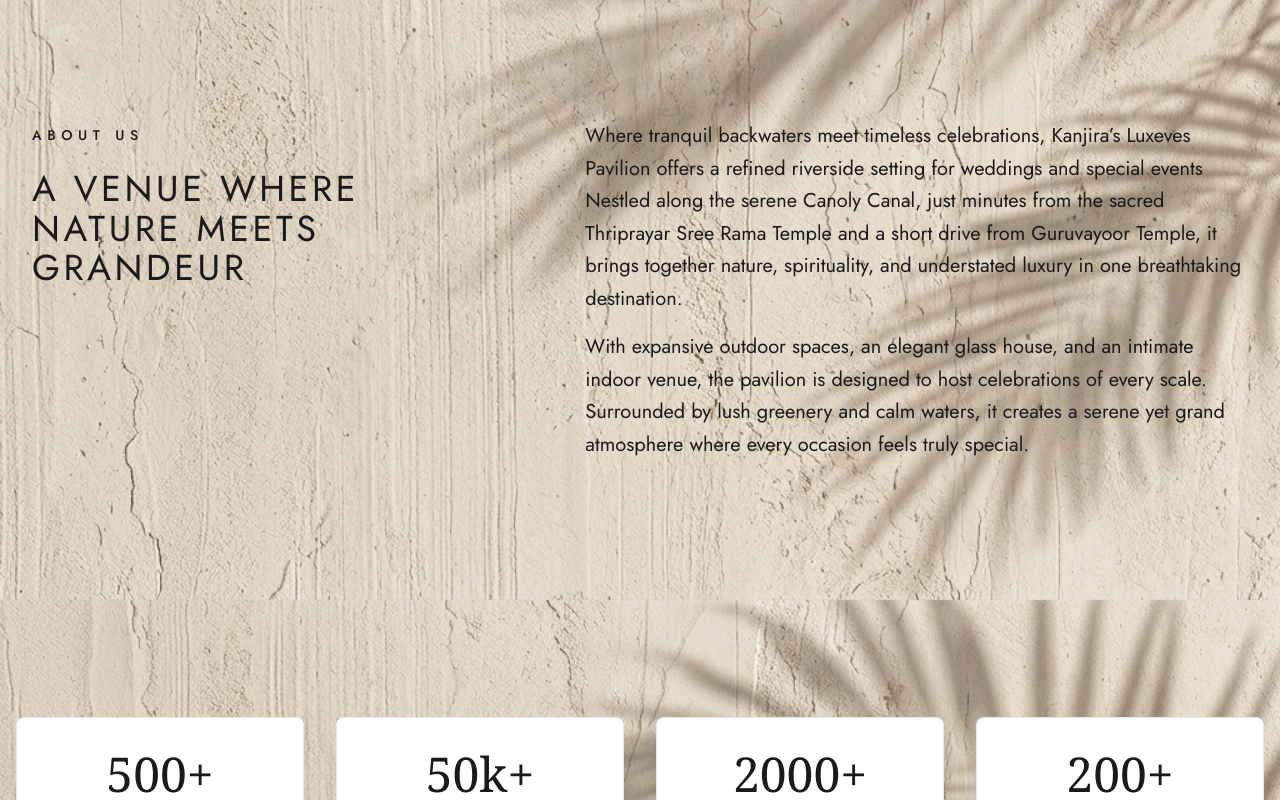
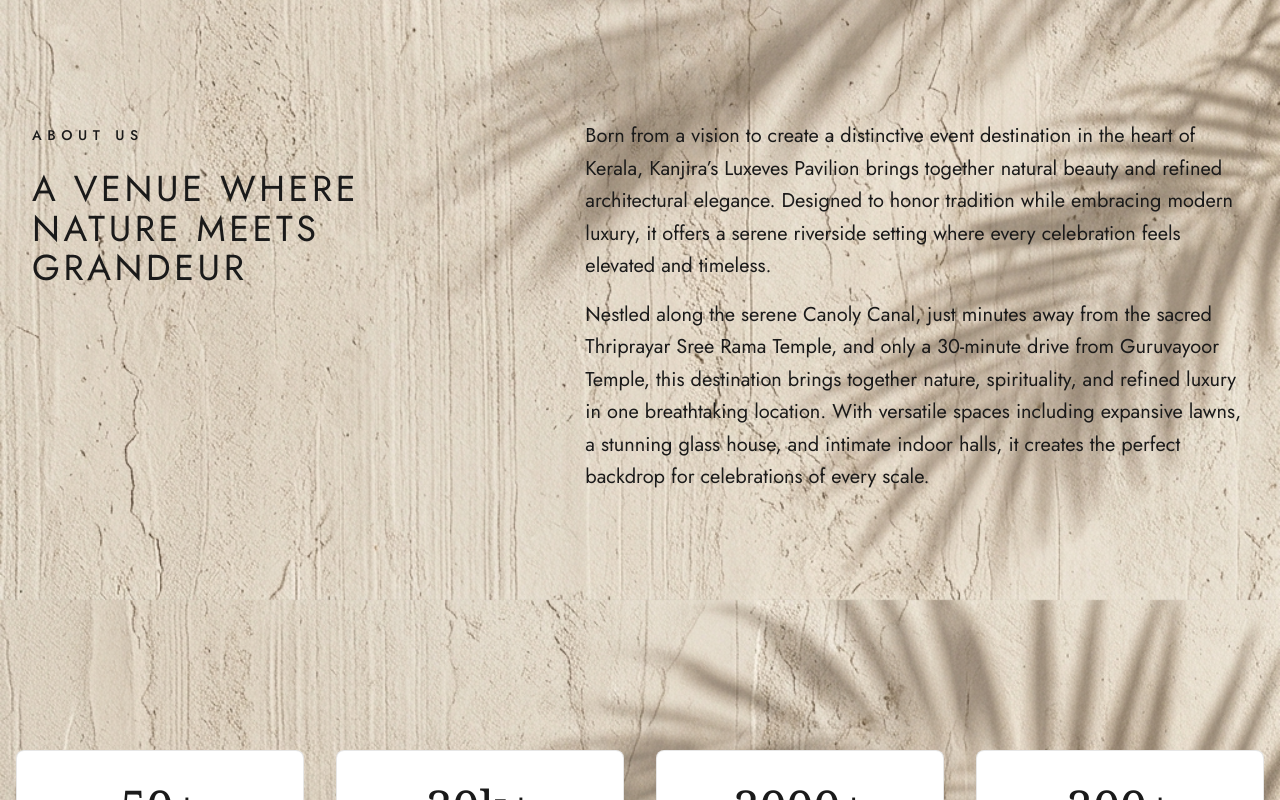
Before and after one commit to Krishnadasks28/kanjiraspavilion, a React (Vite) app: page /about in a window 1280 px wide. Shown: the part 680-1480 px from the top of the page. Built offline with nearby package versions, Linux system fonts and the light colour scheme.

Commit message:
text content update

```diff
--- a/src/app/components/AboutSection.tsx
+++ b/src/app/components/AboutSection.tsx
@@ -7,9 +7,11 @@ import { Link } from "react-router";
 export function AboutSection({
   showLink = true,
   title,
+  content,
 }: {
   showLink?: boolean;
   title?: string;
+  content?: React.ReactNode;
 }) {
   const ref = useRef(null);
   const isInView = useInView(ref, { once: true, margin: "-100px" });
@@ -46,22 +48,25 @@ export function AboutSection({
             transition={{ duration: 1, delay: 0.2, ease: [0.16, 1, 0.3, 1] }}
             className="space-y-4 text-lg md:text-xl text-muted-foreground leading-relaxed"
           >
-            <p>
-              Where tranquil backwaters meet timeless celebrations, Kanjira’s
-              Luxeves Pavilion offers a refined riverside setting for weddings
-              and special events Nestled along the serene Canoly Canal, just
-              minutes from the sacred Thriprayar Sree Rama Temple and a short
-              drive from Guruvayoor Temple, it brings together nature,
-              spirituality, and understated luxury in one breathtaking
-              destination.
-            </p>
-            <p>
-              With expansive outdoor spaces, an elegant glass house, and an
-              intimate indoor venue, the pavilion is designed to host
-              celebrations of every scale. Surrounded by lush greenery and calm
-              waters, it creates a serene yet grand atmosphere where every
-              occasion feels truly special.
-            </p>
+            {content ? (
+              content
+            ) : (
+              <>
+                <p>
+                  Where tranquil backwaters blend seamlessly with timeless
+                  celebrations, Kanjira’s Luxeves Pavilion offers an
+                  extraordinary riverside setting for weddings and grand events
+                  that deserve nothing less than perfection
+                </p>
+                <p>
+                  Nestled along the serene Canoly Canal, just minutes away from
+                  the sacred Thriprayar Sree Rama Temple, and only a 30-minute
+                  drive from Guruvayoor Temple, this destination brings together
+                  nature, spirituality, and refined luxury in one breathtaking
+                  location.
+                </p>
+              </>
+            )}
 
             {showLink && (
               <div className="pt-8">
--- a/src/app/components/AmenitiesSection.tsx
+++ b/src/app/components/AmenitiesSection.tsx
@@ -1,7 +1,7 @@
 import { motion } from "motion/react";
 import { useInView } from "motion/react";
 import { useRef } from "react";
-import { ArrowRight, ParkingCircle, Home, Trees, Utensils } from "lucide-react";
+import { ArrowRight, ParkingCircle, Home, Trees, DoorOpen } from "lucide-react";
 import { ImageWithFallback } from "./figma/ImageWithFallback";
 
 const amenities = [
@@ -9,36 +9,40 @@ const amenities = [
     icon: ParkingCircle,
     badge: "Convenience",
     title: "Ample Guest Parking",
-    description: "Our venue provides dedicated, secure parking for over 200 vehicles, ensuring a seamless arrival experience for every guest.",
+    description:
+      "Our venue provides dedicated, secure parking for over 200 vehicles, ensuring a seamless arrival experience for every guest.",
     image: "/images/kanjiras-pavilion-drone-view-backwater-venue.webp",
   },
   {
     icon: Home,
     badge: "Luxury",
     title: "Premium Bridal Suite",
-    description: "Elegant, climate-controlled suite designed for relaxation and preparation.",
+    description:
+      "Elegant, climate-controlled suite designed for relaxation and preparation.",
     image: "/images/kanjiras-pavilion-luxury-wedding-location-kerala.webp",
   },
   {
     icon: Trees,
     badge: "Nature",
     title: "Landscaped Tropical Gardens",
-    description: "Lush, manicured greenery and curated pathways that offer a breathtaking natural backdrop for your photography and ceremonies.",
+    description:
+      "Lush, manicured greenery and curated pathways that offer a breathtaking natural backdrop for your photography and ceremonies.",
     image: "/images/kanjiras-luxeves-pavilion-garden.webp",
   },
   {
-    icon: Utensils,
+    icon: DoorOpen,
     badge: "Service",
-    title: "Professional Catering Spaces",
-    description: "World-class facilities for external catering teams, designed to maintain the highest standards of food service and hygiene.",
+    title: "Comfort & Utility Spaces",
+    description:
+      "Well-planned spaces designed for the comfort and convenience of families and guests, ensuring a seamless and relaxed experience throughout every celebration.",
     image: "/images/kanjiras-pavilion-reception-event.webp",
   },
 ];
 
 export function AmenitiesSection({
-  layout = "editorial"
+  layout = "editorial",
 }: {
-  layout?: "grid" | "editorial"
+  layout?: "grid" | "editorial";
 }) {
   const ref = useRef(null);
   const isInView = useInView(ref, { once: true, margin: "-100px" });
@@ -63,7 +67,8 @@ export function AmenitiesSection({
               Premium Amenities
             </h2>
             <p className="text-lg text-muted-foreground max-w-3xl mx-auto">
-              Every detail thoughtfully designed for your comfort and convenience
+              Every detail thoughtfully designed for your comfort and
+              convenience
             </p>
           </div>
 
@@ -79,9 +84,14 @@ export function AmenitiesSection({
                   className="group bg-secondary p-8 rounded-lg hover:bg-white hover:shadow-2xl transition-all duration-500 border border-transparent hover:border-accent/20"
                 >
                   <div className="w-14 h-14 bg-accent/10 rounded-full flex items-center justify-center mb-6 group-hover:bg-accent transition-all duration-300">
-                    <Icon className="text-accent group-hover:text-white" size={28} />
+                    <Icon
+                      className="text-accent group-hover:text-white"
+                      size={28}
+                    />
                   </div>
-                  <h3 className="text-xl text-primary font-normal mb-4">{amenity.title}</h3>
+                  <h3 className="text-xl text-primary font-normal mb-4">
+                    {amenity.title}
+                  </h3>
                   <p className="text-muted-foreground leading-relaxed text-sm">
                     {amenity.description}
                   </p>
@@ -125,8 +135,9 @@ export function AmenitiesSection({
               whileInView={{ opacity: 1, y: 0 }}
               viewport={{ once: true, margin: "-100px" }}
               transition={{ duration: 1, delay: 0.2 }}
-              className={`flex flex-col md:flex-row items-center gap-12 lg:gap-20 ${index % 2 === 1 ? "md:flex-row-reverse" : ""
-                }`}
+              className={`flex flex-col md:flex-row items-center gap-12 lg:gap-20 ${
+                index % 2 === 1 ? "md:flex-row-reverse" : ""
+              }`}
             >
               <div className="w-full md:w-1/2">
                 <div className="relative rounded-lg overflow-hidden shadow-2xl aspect-[4/3]">
@@ -139,7 +150,9 @@ export function AmenitiesSection({
               </div>
 
               <div className="w-full md:w-1/2 space-y-6 text-left">
-                <span className="text-xs uppercase tracking-[0.25em] text-accent">{item.badge}</span>
+                <span className="text-xs uppercase tracking-[0.25em] text-accent">
+                  {item.badge}
+                </span>
                 <h3 className="text-xl md:text-3xl font-light text-primary leading-tight">
                   {item.title}
                 </h3>
--- a/src/app/components/Footer.tsx
+++ b/src/app/components/Footer.tsx
@@ -14,7 +14,6 @@ const navLinks = [
   { label: "Venues", href: "#venues" },
   { label: "Amenities", href: "#amenities" },
   { label: "Gallery", href: "#gallery" },
-  { label: "FAQ", href: "#faq" },
   { label: "Contact", href: "#contact" },
 ];
 
@@ -60,10 +59,11 @@ export function Footer() {
                 Backwater Event Destination
               </h4>
               <p className="text-white/60 text-xs leading-relaxed">
-                Set in the serene Kerala backwaters, our expansive outdoor lawn and elegant
-                covered pavilions offer a breathtaking setting for weddings, celebrations,
-                and curated events—surrounded by tranquil waters, lush coconut groves, and
-                timeless natural beauty.
+                Set in the serene Kerala backwaters, our expansive outdoor lawn
+                and elegant covered pavilions offer a breathtaking setting for
+                weddings, celebrations, and curated events—surrounded by
+                tranquil waters, lush coconut groves, and timeless natural
+                beauty.
               </p>
             </div>
 
@@ -72,8 +72,9 @@ export function Footer() {
                 Events We Host
               </h4>
               <p className="text-white/60 text-xs leading-relaxed">
-                Weddings · Receptions · Engagements · Mehendi & Haldi · Sangeet nights ·
-                Corporate gatherings · Cultural events · Private celebrations · Podcasts and more.
+                Weddings · Receptions · Engagements · Mehendi & Haldi · Sangeet
+                nights · Corporate gatherings · Cultural events · Private
+                celebrations · Podcasts and more.
               </p>
             </div>
           </div>
@@ -94,9 +95,7 @@ export function Footer() {
             <div className="space-y-3">
               <div className="flex items-center space-x-3 text-white/80">
                 <MapPin size={18} className="text-accent" />
-                <span className="text-sm">
-                  Thripreyar, Thrissur, Kerala
-                </span>
+                <span className="text-sm">Thripreyar, Thrissur, Kerala</span>
               </div>
 
               <div className="flex items-center space-x-3 text-white/80">
@@ -134,9 +133,7 @@ export function Footer() {
 
           {/* Quick Links */}
           <div>
-            <h4 className="text-xl mb-4">
-              Quick Links
-            </h4>
+            <h4 className="text-xl mb-4">Quick Links</h4>
 
             <ul className="space-y-2">
               {navLinks.map((link) => (
--- a/src/app/components/StatsSection.tsx
+++ b/src/app/components/StatsSection.tsx
@@ -1,8 +1,8 @@
 import { motion } from "motion/react";
 
 const stats = [
-  { label: "Events Hosted", value: "500+" },
-  { label: "Happy Guests", value: "50k+" },
+  { label: "Events Hosted", value: "50+" },
+  { label: "Happy Guests", value: "30k+" },
   { label: "Guest Capacity", value: "2000+" },
   { label: "Parking Capacity", value: "200+" },
 ];
--- a/src/app/pages/AboutPage.tsx
+++ b/src/app/pages/AboutPage.tsx
@@ -3,7 +3,6 @@ import { MetaTags } from "../components/MetaTags";
 import { PageHero } from "../components/PageHero";
 import { StatsSection } from "../components/StatsSection";
 import { DestinationSection } from "../components/DestinationSection";
-import { LocationSection } from "../components/LocationSection";
 
 export function AboutPage() {
   return (
@@ -14,7 +13,31 @@ export function AboutPage() {
         subtitle="Heritage, Elegance & Nature"
         backgroundImage="/images/kanjiras-pavilion-luxury-wedding-location-kerala.webp"
       />
-      <AboutSection showLink={false} />
+      <AboutSection
+        showLink={false}
+        content={
+          <div className="space-y-4">
+            <p>
+              Born from a vision to create a distinctive event destination in
+              the heart of Kerala, Kanjira’s Luxeves Pavilion brings together
+              natural beauty and refined architectural elegance. Designed to
+              honor tradition while embracing modern luxury, it offers a serene
+              riverside setting where every celebration feels elevated and
+              timeless.
+            </p>
+
+            <p>
+              Nestled along the serene Canoly Canal, just minutes away from the
+              sacred Thriprayar Sree Rama Temple, and only a 30-minute drive
+              from Guruvayoor Temple, this destination brings together nature,
+              spirituality, and refined luxury in one breathtaking location.
+              With versatile spaces including expansive lawns, a stunning glass
+              house, and intimate indoor halls, it creates the perfect backdrop
+              for celebrations of every scale.
+            </p>
+          </div>
+        }
+      />
       <StatsSection />
       <DestinationSection />
     </main>
```
Also changed, not shown: src/app/components/FAQSection.tsx (+14 -13 lines).
